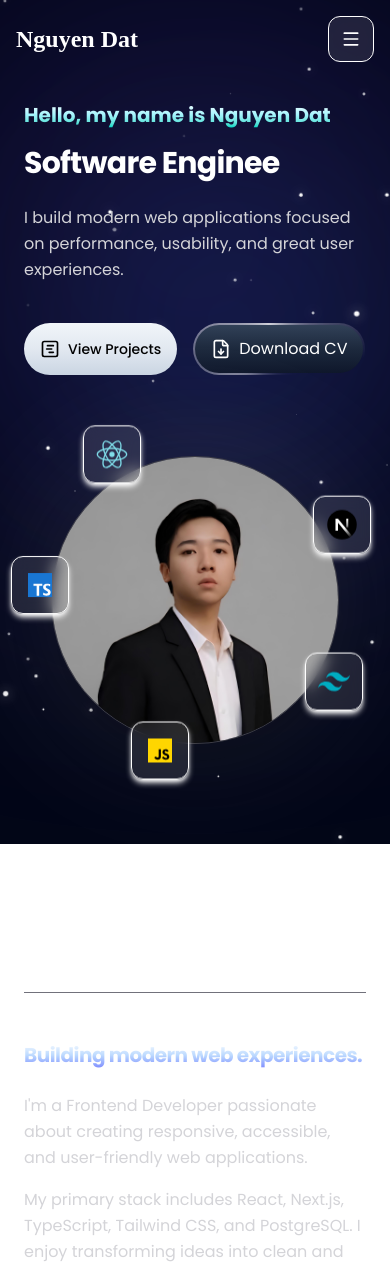
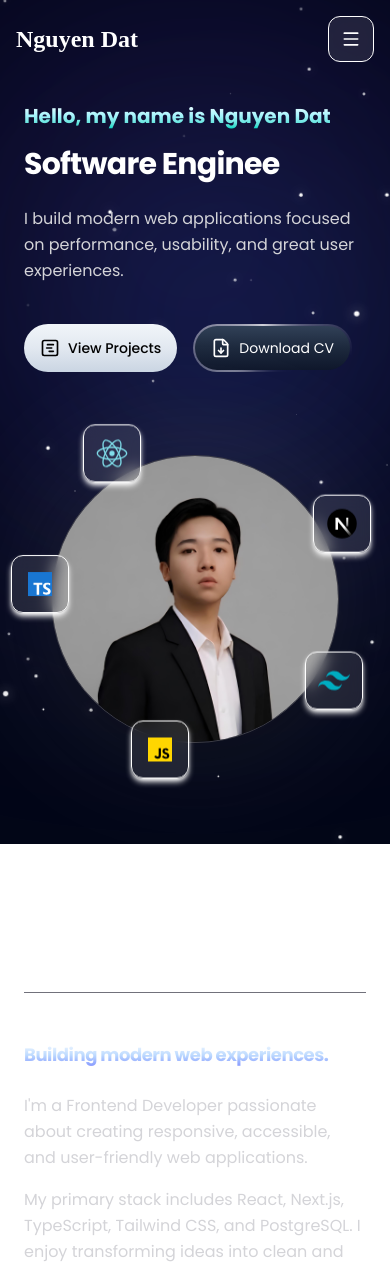
Before and after one commit to nmdat-03/NguyenDat-portfolio, a Next.js app: page / in a window 390 px wide. Shown: the top 1266 px of the page. Built offline with nearby package versions, Linux system fonts and the light colour scheme.

Commit message:
upload source code

```diff
--- a/components/About.tsx
+++ b/components/About.tsx
@@ -72,7 +72,7 @@ export default function About() {
                         viewport={{ amount: 0.3 }}
                         transition={{ duration: 0.7 }}
                     >
-                        <h2 className="text-xl font-bold tracking-tight md:text-3xl bg-linear-to-b from-white via-blue-200 to-indigo-400 bg-clip-text text-transparent">
+                        <h2 className="text-lg font-bold tracking-tight md:text-3xl bg-linear-to-b from-white via-blue-200 to-indigo-400 bg-clip-text text-transparent">
                             Building modern web experiences.
                         </h2>
 
--- a/components/AnimatedBorderButton.tsx
+++ b/components/AnimatedBorderButton.tsx
@@ -29,7 +29,7 @@ export default function AnimatedBorderButton() {
 
             {/* Content */}
             <span
-                className="relative flex items-center gap-2 rounded-full bg-linear-to-t from-slate-900 via-slate-800 to-slate-700 px-4 md:px-6 py-3 text-white transition-all duration-300"
+                className="relative flex items-center gap-2 text-sm md:text-md rounded-full bg-linear-to-t from-slate-900 via-slate-800 to-slate-700 px-4 md:px-6 py-3 text-white transition-all duration-300"
             >
                 <FileDown size={20} />
                 Download CV
```
